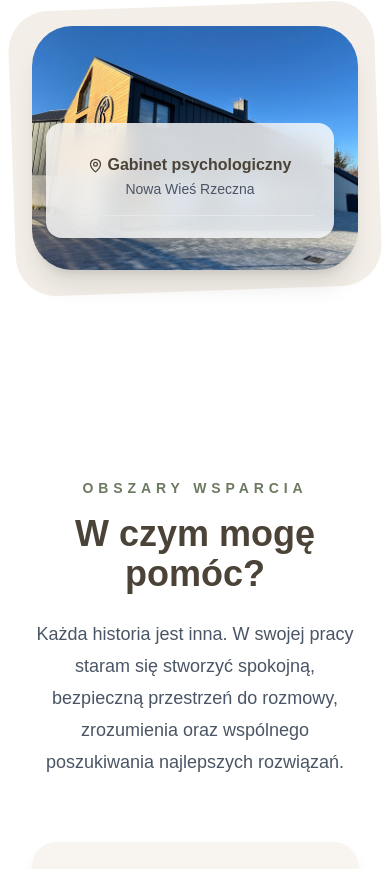
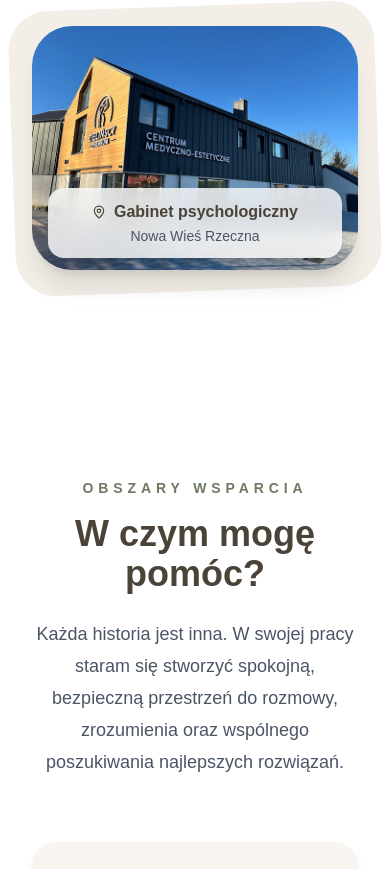
Before and after one commit to xiaomilancer-lab/aleksandra-wejer, a Next.js app: page / in a window 390 px wide. Shown: the part 3380-4249 px from the top of the page. Built offline with nearby package versions, Linux system fonts and the light colour scheme.

Commit message:
Poprawiono mobilny wygląd sekcji About

```diff
--- a/app/components/About.tsx
+++ b/app/components/About.tsx
@@ -81,11 +81,31 @@ wpływu na własne życie.
 
 
 
-    <div className="absolute bottom-8 right-6 w-72 rounded-2xl bg-white/80 backdrop-blur-md px-5 py-1.5 shadow-lg">
+    <div
+  className="
+    absolute
+    bottom-3
+    left-4
+    right-4
+    rounded-2xl
+    bg-white/80
+    backdrop-blur-md
+    px-4
+    py-3
+    shadow-lg
 
-  <div className="mt-6 flex justify-center items-center gap-1 text-[#4B4338] font-semibold">
+    md:bottom-8
+    md:left-auto
+    md:right-6
+    md:w-72
+    md:px-5
+    md:py-2
+  "
+>
 
-    <MapPin size={15} />
+  <div className="flex justify-center items-center gap-2 text-[#4B4338] font-semibold">
+
+    <MapPin size={14} />
 
     <span className="whitespace-nowrap">
       Gabinet psychologiczny
@@ -97,7 +117,7 @@ wpływu na własne życie.
     Nowa Wieś Rzeczna
   </p>
 
-    <div className="my-4 h-px bg-gray-200"></div>
+    <div className="hidden md:block my-4 h-px bg-gray-200"></div>
 
 
   </div>
```
